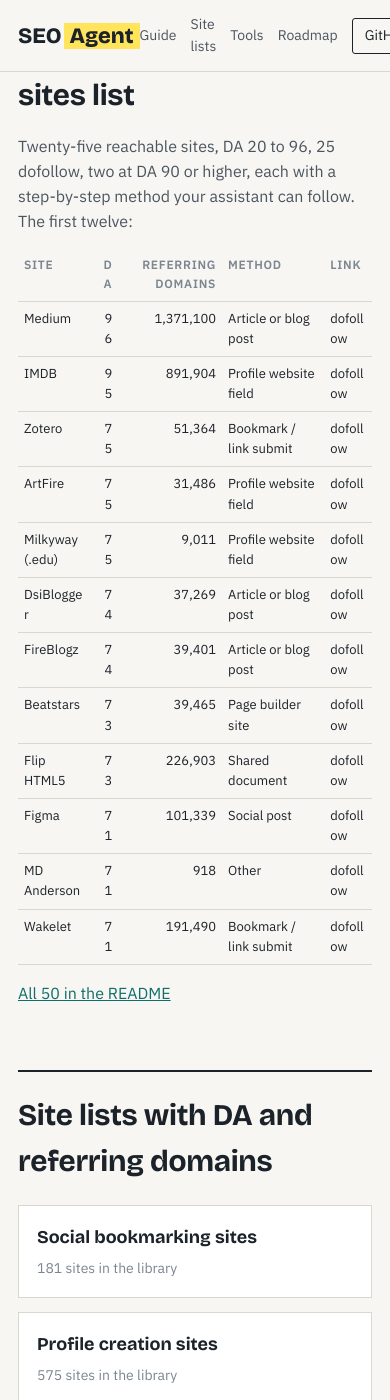
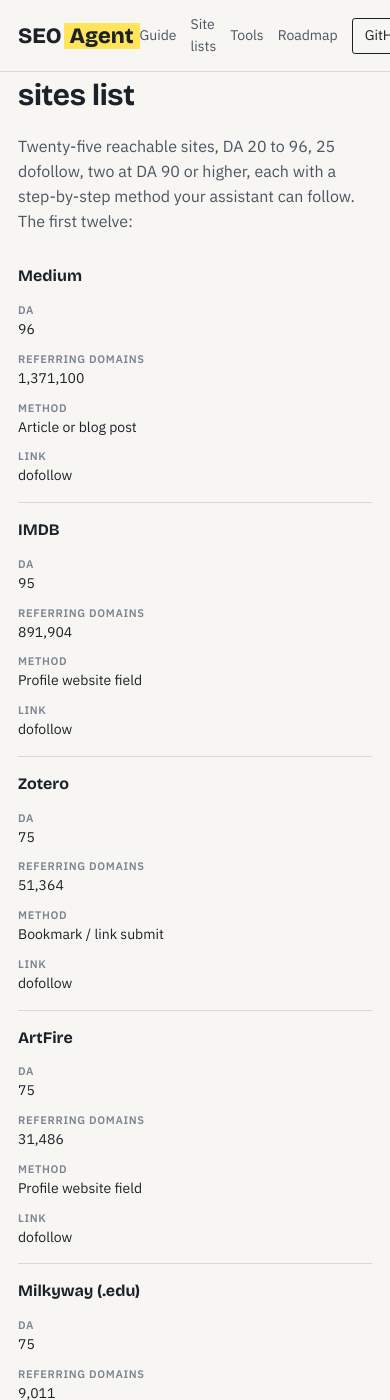
Before and after one commit to m4mansoor/seo-agent, a Jekyll site: the page built from docs/index.html, in a window 390 px wide and 1400 px high, scrolled down 3739 px. Built offline with Jekyll 4.4.1, drawn with Linux system fonts in a browser that asks for light colours; some of the changed text lies outside the part shown.

Commit message:
Tables: drop the clip that hid overflow, stack rows with their column labels on phones, and cache-bust the stylesheet so a CSS fix reaches readers immediately

```diff
--- a/docs/_layouts/default.html
+++ b/docs/_layouts/default.html
@@ -27,7 +27,7 @@
 <script type="application/ld+json">{"@context":"https://schema.org","@type":"SoftwareApplication","name":"SEO Agent","applicationCategory":"DeveloperApplication","operatingSystem":"macOS, Linux, Windows","url":"https://m4mansoor.github.io/seo-agent/","codeRepository":"https://github.com/m4mansoor/seo-agent","license":"https://opensource.org/licenses/MIT","offers":{"@type":"Offer","price":"0","priceCurrency":"USD"},"author":{"@type":"Person","name":"Inaamul Haq Mansoor","url":"https://github.com/m4mansoor"},"description":"{{ site.description }}"}</script>
 <link rel="preconnect" href="https://fonts.googleapis.com">
 <link href="https://fonts.googleapis.com/css2?family=Bricolage+Grotesque:opsz,wght@12..96,500;12..96,700;12..96,800&family=IBM+Plex+Sans:ital,wght@0,400;0,500;0,600;1,400&display=swap" rel="stylesheet">
-<link rel="stylesheet" href="{{ site.baseurl }}/assets/site.css">
+<link rel="stylesheet" href="{{ site.baseurl }}/assets/site.css?v={{ site.time | date: '%Y%m%d%H%M%S' }}">
 </head>
 <body>
 <header class="top">
--- a/docs/assets/site.css
+++ b/docs/assets/site.css
@@ -32,16 +32,25 @@
 
 /* Tables fit the page instead of scrolling: cells wrap, numbers stay on one line, and at phone
    widths the type and padding step down rather than the table growing a scrollbar. */
-html,body{max-width:100%;overflow-x:clip}
 .doc table td:first-child{font-weight:600}
 .doc table code{overflow-wrap:anywhere}
 @media (max-width:900px){
   table{font-size:14px}
   th,td{padding:8px 8px}
 }
+/* Phone: a four- or seven-column table cannot be read at 390px, so each row becomes a block and every
+   value carries its column name. The label is copied from the header row by the small script in the
+   layout; without it the page still renders as an ordinary table, just denser. */
 @media (max-width:620px){
-  table{font-size:13px}
-  th,td{padding:7px 6px}
-  td.num,th.num{white-space:normal}
+  table{font-size:14px;display:block}
+  thead{display:none}
+  tbody,tr,th,td{display:block;width:auto}
+  tr{border-bottom:1px solid var(--rule);padding:12px 0}
+  tr:last-child{border-bottom:0}
+  td{border:0;padding:3px 0;text-align:left}
+  td:first-child{font-family:var(--disp);font-weight:700;font-size:16px;padding-bottom:6px}
+  td[data-label]:not(:first-child)::before{content:attr(data-label);display:block;font-size:11px;letter-spacing:.06em;text-transform:uppercase;color:var(--ink-3);font-weight:600;margin-top:4px}
+  td.num,th.num{text-align:left;white-space:normal}
+  td:empty{display:none}
   .tablewrap{overflow-x:visible}
 }
```
Also changed, not shown: other parts of docs/_layouts/default.html (+11 -0 lines).
